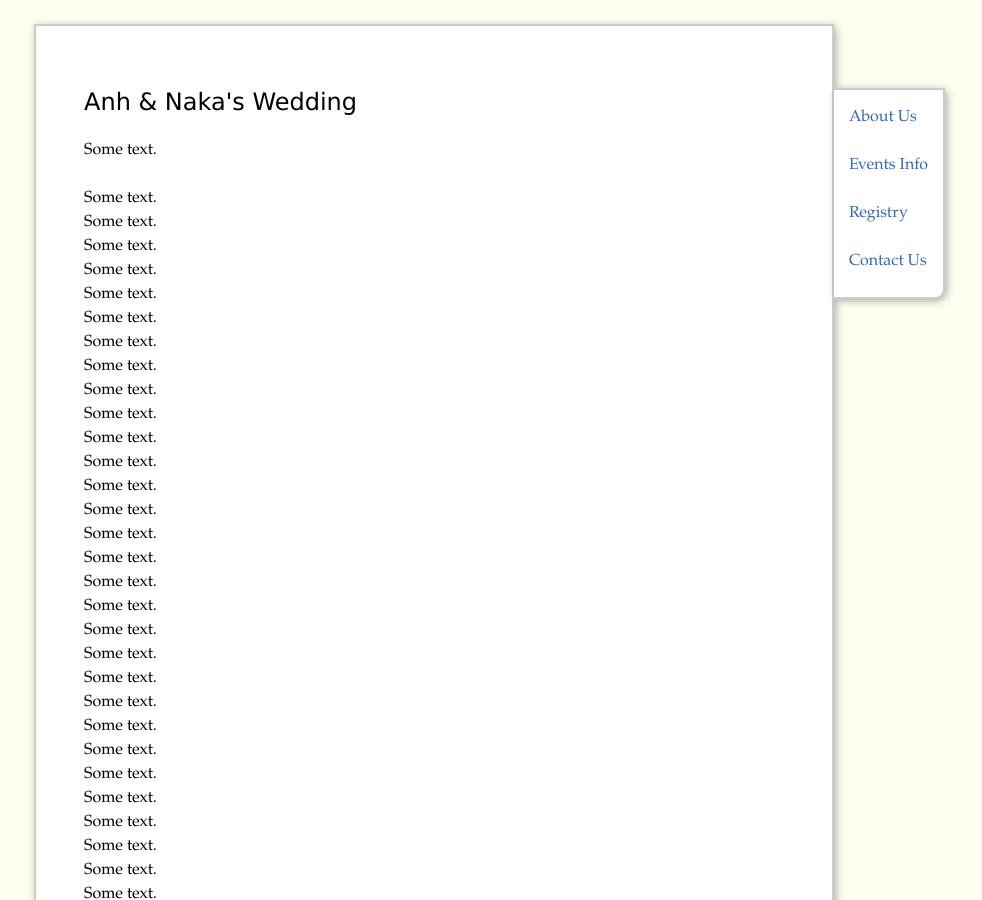
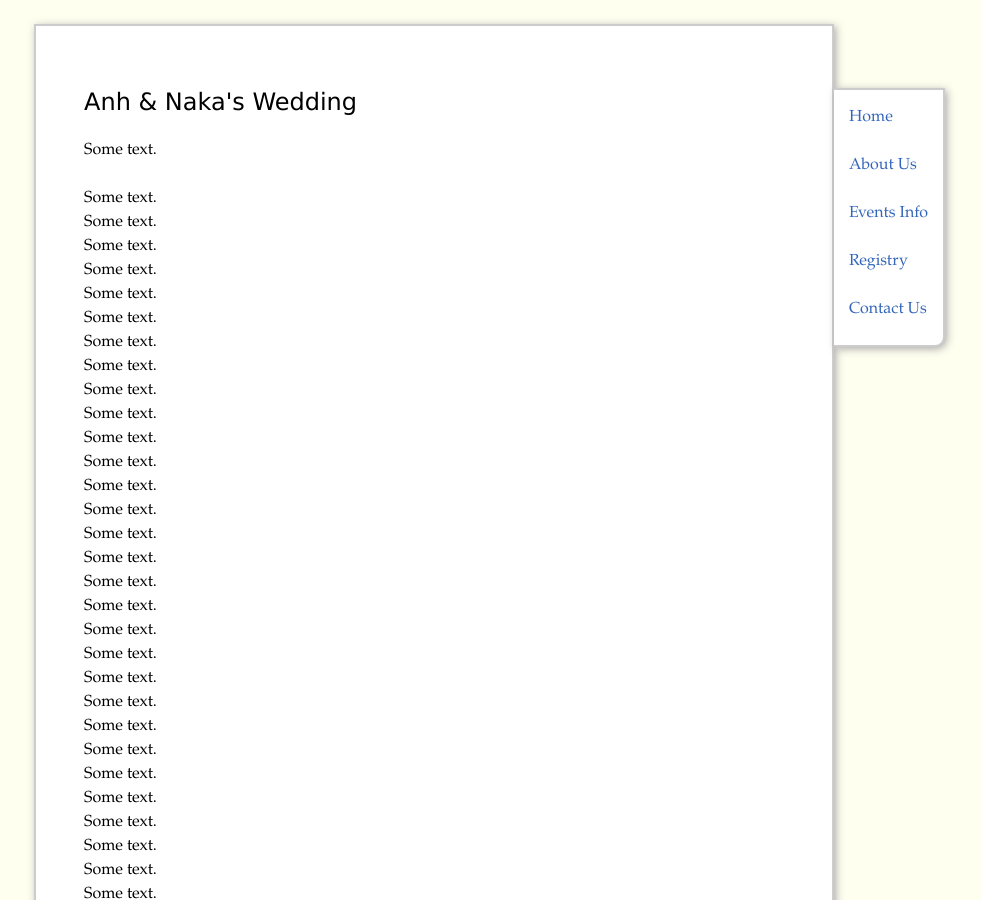
Before and after one commit to trananh/trananh.github.io, a Jekyll site: the page built from wedding/index.html, in a window 1280 px wide and 900 px high. Shown: the whole window, without its empty margins (206-1188 px from the left). Built offline with Jekyll 4.4.1, drawn with Linux system fonts in a browser that asks for light colours; nearby versions of some CDN libraries.

Commit message:
Updated wedding page.

```diff
--- a/wedding/index.html
+++ b/wedding/index.html
@@ -15,10 +15,11 @@ title: anh &amp; naka wedding
 <div id="navsidewrapper">
     <div id="navsidebar">
         <div id="navwedding">
-            <p><a title="About Us" href="/wedding/#about">About Us</a></p>
-            <p><a title="Events Info" href="/wedding/#events">Events Info</a></p>
-            <p><a title="Registry" href="/wedding/#registry">Registry</a></p>
-            <p><a title="Contact Us" href="/wedding/#contact">Contact Us</a></p>
+            <p><a title="Home" href="#">Home</a></p>
+            <p><a title="About Us" href="#about">About Us</a></p>
+            <p><a title="Events Info" href="#events">Events Info</a></p>
+            <p><a title="Registry" href="#registry">Registry</a></p>
+            <p><a title="Contact Us" href="#contact">Contact Us</a></p>
         </div>
     </div>
 </div>
```
